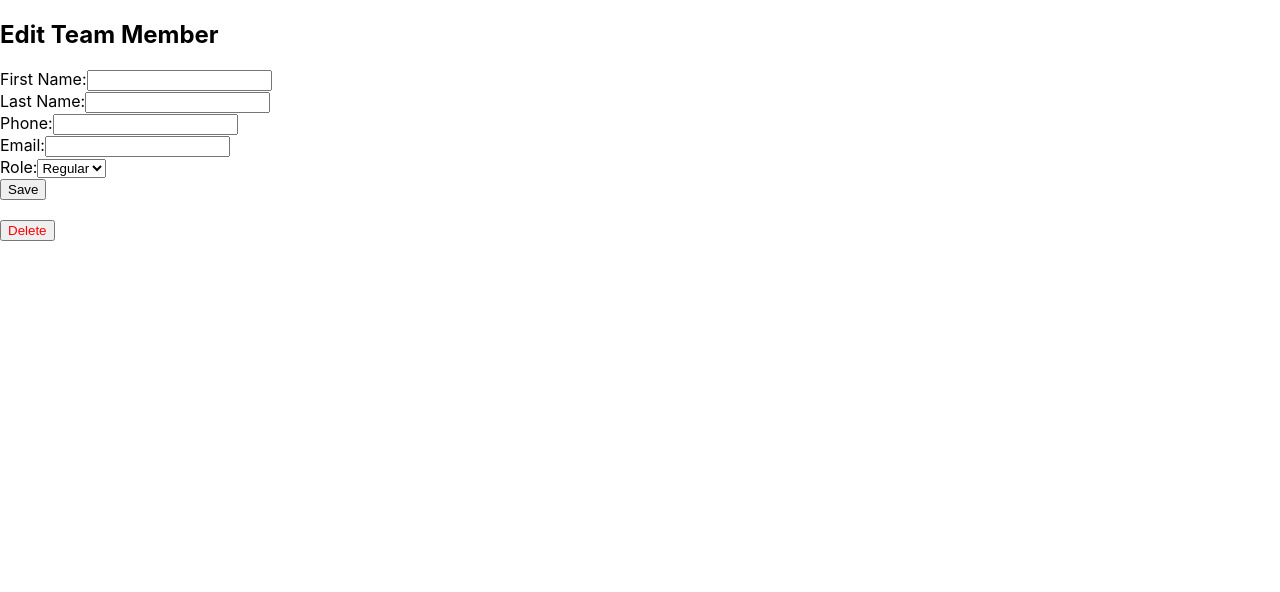
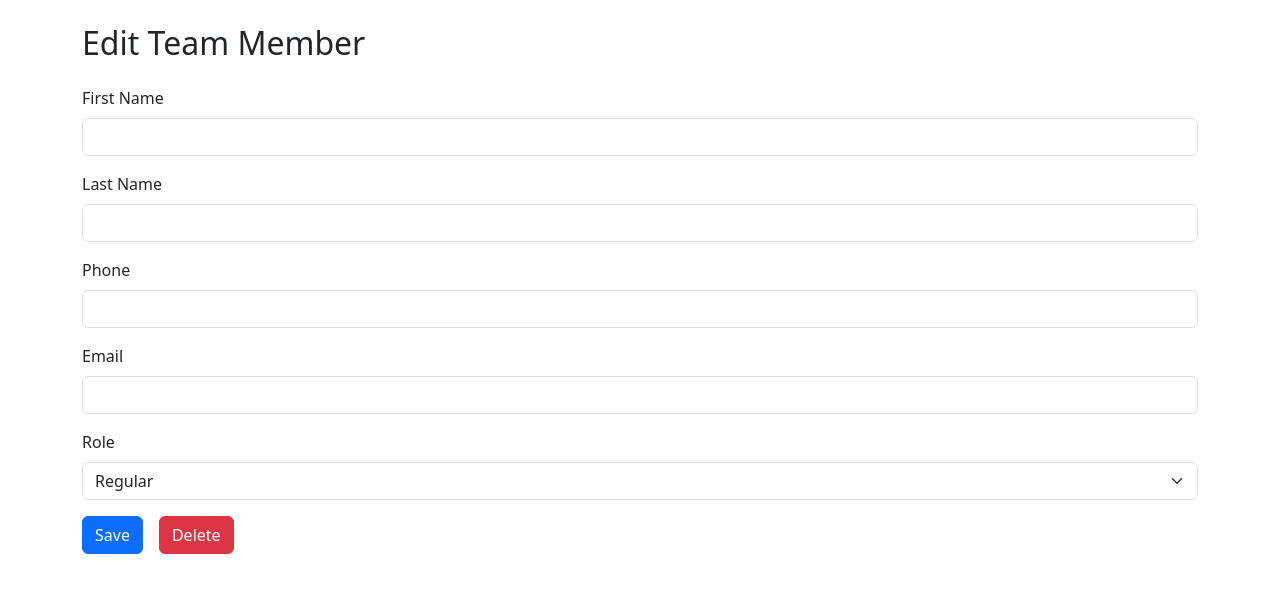
Before and after one commit to VishnuAravind12/team-member-management, a React (Create React App) app in the folder frontend/: page /edit/1 in a window 1280 px wide. Shown: the top 592 px of the page. Built offline with nearby package versions, Linux system fonts and the light colour scheme; no server answers.

Commit message:
Styling with Bootstrap

```diff
--- a/frontend/package.json
+++ b/frontend/package.json
@@ -3,6 +3,7 @@
   "version": "0.1.0",
   "private": true,
   "dependencies": {
+    "bootstrap": "^5.3.3",
     "cra-template": "1.2.0",
     "react": "^18.0.0",
     "react-dom": "^18.0.0",
--- a/frontend/src/App.js
+++ b/frontend/src/App.js
@@ -6,7 +6,7 @@ import EditPage from './pages/EditPage';
 
 function App() {
   return (
-    <div>
+    <div className="container mt-4">
       <Routes>
         <Route path="/" element={<ListPage />} />
         <Route path="/add" element={<AddPage />} />
--- a/frontend/src/index.js
+++ b/frontend/src/index.js
@@ -4,6 +4,7 @@ import { BrowserRouter } from 'react-router-dom';
 import './index.css';
 import App from './App';
 import reportWebVitals from './reportWebVitals';
+import 'bootstrap/dist/css/bootstrap.min.css';
 
 const root = ReactDOM.createRoot(document.getElementById('root'));
 root.render(
--- a/frontend/src/pages/AddPage.js
+++ b/frontend/src/pages/AddPage.js
@@ -27,62 +27,78 @@ function AddPage() {
       },
       body: JSON.stringify(formData)
     })
-    .then(response => response.json())
-    .then(() => {
-      // After successful add, navigate back to list
-      navigate('/');
-    })
-    .catch(err => console.error(err));
+    .then((response) => response.json())
+    .then(() => navigate('/'))
+    .catch((err) => console.error(err));
   };
 
   return (
     <div>
-      <h2>Add New Team Member</h2>
+      <h2 className="mb-4">Add New Team Member</h2>
       <form onSubmit={handleSubmit}>
-        <div>
-          <label>First Name:</label>
+        <div className="mb-3">
+          <label htmlFor="first_name" className="form-label">First Name</label>
           <input
             type="text"
+            id="first_name"
             name="first_name"
+            className="form-control"
             value={formData.first_name}
             onChange={handleChange}
           />
         </div>
-        <div>
-          <label>Last Name:</label>
+
+        <div className="mb-3">
+          <label htmlFor="last_name" className="form-label">Last Name</label>
           <input
             type="text"
+            id="last_name"
             name="last_name"
+            className="form-control"
             value={formData.last_name}
             onChange={handleChange}
           />
         </div>
-        <div>
-          <label>Phone:</label>
+
+        <div className="mb-3">
+          <label htmlFor="phone_number" className="form-label">Phone</label>
           <input
             type="text"
+            id="phone_number"
             name="phone_number"
+            className="form-control"
             value={formData.phone_number}
             onChange={handleChange}
           />
         </div>
-        <div>
-          <label>Email:</label>
+
+        <div className="mb-3">
+          <label htmlFor="email" className="form-label">Email</label>
           <input
             type="email"
+            id="email"
             name="email"
+            className="form-control"
             value={formData.email}
             onChange={handleChange}
           />
         </div>
-        <div>
-          <label>Role:</label>
-          <select name="role" value={formData.role} onChange={handleChange}>
+
+        <div className="mb-3">
+          <label htmlFor="role" className="form-label">Role</label>
+          <select
+            id="role"
+            name="role"
+            className="form-select"
+            value={formData.role}
+            onChange={handleChange}
+          >
             <option value="regular">Regular</option>
             <option value="admin">Admin</option>
           </select>
         </div>
-        <button type="submit">Save</button>
+
+        <button type="submit" className="btn btn-success">Save</button>
       </form>
     </div>
   );
--- a/frontend/src/pages/EditPage.js
+++ b/frontend/src/pages/EditPage.js
@@ -35,75 +35,78 @@ function EditPage() {
       },
       body: JSON.stringify(formData)
     })
-    .then(response => response.json())
-    .then(() => {
-      navigate('/');
-    })
-    .catch(err => console.error(err));
+    .then((response) => response.json())
+    .then(() => navigate('/'))
+    .catch((err) => console.error(err));
   };
 
   const handleDelete = () => {
     fetch(`http://127.0.0.1:8000/api/members/${id}/`, {
       method: 'DELETE',
     })
-    .then(() => {
-      navigate('/');
-    })
+    .then(() => navigate('/'))
     .catch(err => console.error(err));
   };
 
   return (
     <div>
-      <h2>Edit Team Member</h2>
+      <h2 className="mb-4">Edit Team Member</h2>
       <form onSubmit={handleSubmit}>
-        <div>
-          <label>First Name:</label>
+        <div className="mb-3">
+          <label className="form-label">First Name</label>
           <input
             type="text"
             name="first_name"
+            className="form-control"
             value={formData.first_name}
             onChange={handleChange}
           />
         </div>
-        <div>
-          <label>Last Name:</label>
+        <div className="mb-3">
+          <label className="form-label">Last Name</label>
           <input
             type="text"
             name="last_name"
+            className="form-control"
             value={formData.last_name}
             onChange={handleChange}
           />
         </div>
-        <div>
-          <label>Phone:</label>
+        <div className="mb-3">
+          <label className="form-label">Phone</label>
           <input
             type="text"
             name="phone_number"
+            className="form-control"
             value={formData.phone_number}
             onChange={handleChange}
           />
         </div>
-        <div>
-          <label>Email:</label>
+        <div className="mb-3">
+          <label className="form-label">Email</label>
           <input
             type="email"
             name="email"
+            className="form-control"
             value={formData.email}
             onChange={handleChange}
           />
         </div>
-        <div>
-          <label>Role:</label>
-          <select name="role" value={formData.role} onChange={handleChange}>
+        <div className="mb-3">
+          <label className="form-label">Role</label>
+          <select
+            name="role"
+            className="form-select"
+            value={formData.role}
+            onChange={handleChange}
+          >
             <option value="regular">Regular</option>
             <option value="admin">Admin</option>
           </select>
         </div>
-        <button type="submit">Save</button>
+        <button type="submit" className="btn btn-primary me-3">Save</button>
+        <button type="button" className="btn btn-danger" onClick={handleDelete}>Delete</button>
       </form>
-      <button onClick={handleDelete} style={{ marginTop: '20px', color: 'red' }}>
-        Delete
-      </button>
     </div>
   );
 }
--- a/frontend/src/pages/ListPage.js
+++ b/frontend/src/pages/ListPage.js
@@ -13,14 +13,16 @@ function ListPage() {
 
   return (
     <div>
-      <h2>Team Members ({members.length})</h2>
-      <Link to="/add" style={{ textDecoration: 'none' }}>+ Add Member</Link>
-      <ul>
+      <h2 className="mb-4">Team Members <span className="text-muted">({members.length})</span></h2>
+      <div className="d-flex justify-content-end mb-3">
+        <Link to="/add" className="btn btn-primary">+ Add Member</Link>
+      </div>
+      <ul className="list-group">
         {members.map(member => (
-          <li key={member.id}>
-            <Link to={`/edit/${member.id}`}>
-              {member.first_name} {member.last_name}
-              {member.role === 'admin' && ' (Admin)'}
+          <li key={member.id} className="list-group-item">
+            <Link to={`/edit/${member.id}`} className="text-decoration-none">
+              <strong>{member.first_name} {member.last_name}</strong>
+              {member.role === 'admin' && <span className="badge bg-danger ms-2">Admin</span>}
             </Link>
           </li>
         ))}
```
Also changed, not shown: 1 other file (tests, documents, lock files or other folders).
